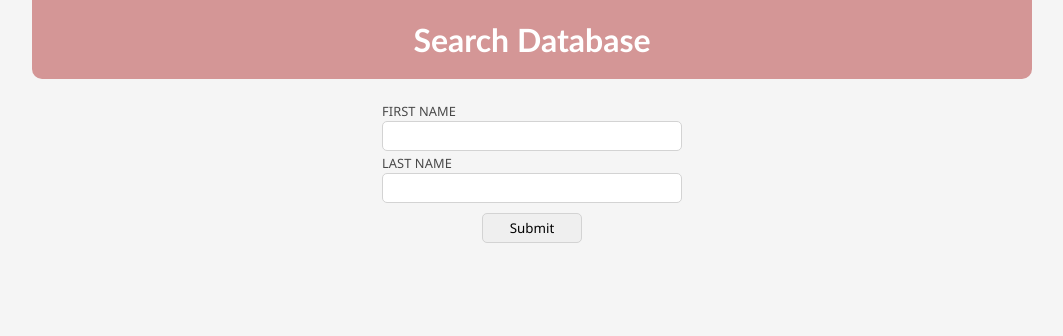
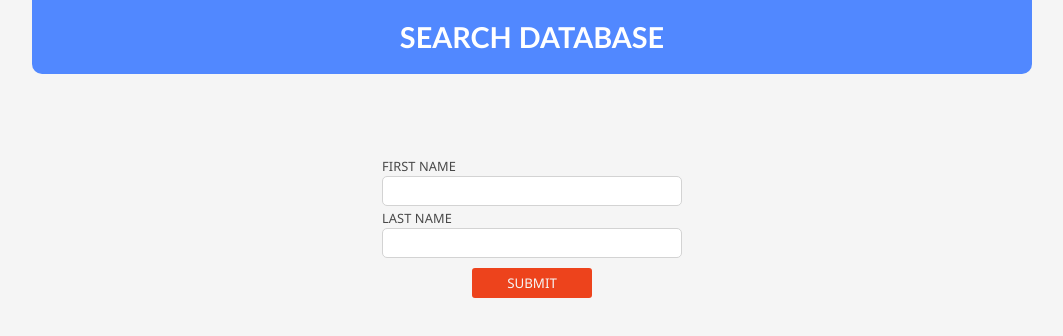
Before and after one commit to JbrvoXIV/mern-project, a React (Create React App) app in the folder client/: page /search in a window 1280 px wide. Shown: the top 336 px of the page, without its empty margins (108-1171 px from the left). Built offline with nearby package versions, Linux system fonts and the light colour scheme.

Commit message:
changed styling of search page

```diff
--- a/client/src/routes/DataView.js
+++ b/client/src/routes/DataView.js
@@ -9,13 +9,13 @@ const DataView = ({ name, email, birthday, favMovie, favFood, favColor, favHobby
                 <table>
                     <thead>
                         <tr>
-                            <th>Name</th>
-                            <th>Email</th>
-                            <th>Birthday</th>
-                            <th>Favorite Movie</th>
-                            <th>Favorite Food</th>
-                            <th>Favorite Color</th>
-                            <th>Favorite Hobby</th>
+                            <th>NAME</th>
+                            <th>EMAIL</th>
+                            <th>BIRTHDAY</th>
+                            <th>FAVORITE MOVIE</th>
+                            <th>FAVORITE FOOD</th>
+                            <th>FAVORITE COLOR</th>
+                            <th>FAVORITE HOBBY</th>
                         </tr>
                     </thead>
                     <tbody>
--- a/client/src/routes/Search.js
+++ b/client/src/routes/Search.js
@@ -66,7 +66,7 @@ const Search = () => {
     return (
         <Container>
             <HeaderStyled>
-                <h1>Search Database</h1>
+                <h1>SEARCH DATABASE</h1>
             </HeaderStyled>
             <Flex>
                 <FormStyled onSubmit={submitData} autoComplete='off' >
@@ -88,7 +88,7 @@ const Search = () => {
                     />
                     <InputStyled
                         type='submit'
-                        value='Submit'
+                        value='SUBMIT'
                     />
                 </FormStyled>
                 {formSubmitted && <DataView {...responseData} />}
--- a/client/src/styles/Data.styled.js
+++ b/client/src/styles/Data.styled.js
@@ -2,10 +2,10 @@ import styled from "styled-components";
 
 export const DataStyled = styled.section`
 
-    font-family: 'Trebuchet MS', 'Lucida Sans Unicode', 'Lucida Grande', 'Lucida Sans', Arial, sans-serif;
+    font-family: 'Gill Sans', 'Gill Sans MT', Calibri, 'Trebuchet MS', sans-serif;
+    margin-top: 50px;
 
     table {
-        margin-top: 20px;
         border: 1px solid black;
         border-collapse: collapse;
         color: black;
@@ -18,11 +18,13 @@ export const DataStyled = styled.section`
         }
 
         th {
-            background-color: rgb(110, 180, 180);
+            background-color: #5188ff;
+            color: whitesmoke;
+            font-size: 0.8em;
         }
 
         td {
-            background-color: rgb(150,212,212);
+            background-color: whitesmoke;
         }
 
     }
--- a/client/src/styles/Global.js
+++ b/client/src/styles/Global.js
@@ -37,14 +37,15 @@ export const Flex = styled.div`
 
 export const HeaderStyled = styled.header`
 
-    background-color: #D49696;
+    background-color: #5188ff;
     width: 100%;
     border-radius: 0 0 10px 10px;
     text-align: center;
-    margin-bottom: 20px;
+    margin-bottom: 5em;
 
     h1 {
         font-family: 'Gill Sans', 'Gill Sans MT', Calibri, 'Trebuchet MS', sans-serif;
+        font-size: 1.8em;
         margin: 0;
         padding: 20px 0;
         color: white;
@@ -69,21 +70,27 @@ export const InputStyled = styled.input`
     height: 30px;
     width: 300px;
     border-radius: 5px;
-    border: 1px solid lightgrey;
     padding-left: 10px;
 
-    &[type="text"]:focus {
-        outline: 1.5px solid lightgrey;
+    &[type="text"] {
+        border: 1px solid lightgrey;
+
+        &:focus {
+            outline: 1.5px solid lightgrey;
+        }
     }
 
     &[type="submit"] {
-        height: 30px;
-        width: 100px;
+        width: 120px;
         margin: 0 auto;
         margin-top: 10px;
         padding: 0;
         font-family: 'Segoe UI', Tahoma, Geneva, Verdana, sans-serif;
         font-weight: 500;
+        color: whitesmoke;
+        border-radius: 3px;
+        border: none;
+        background-color: #ED431C;
 
         &:active {
             transform: scale(0.95);
```
